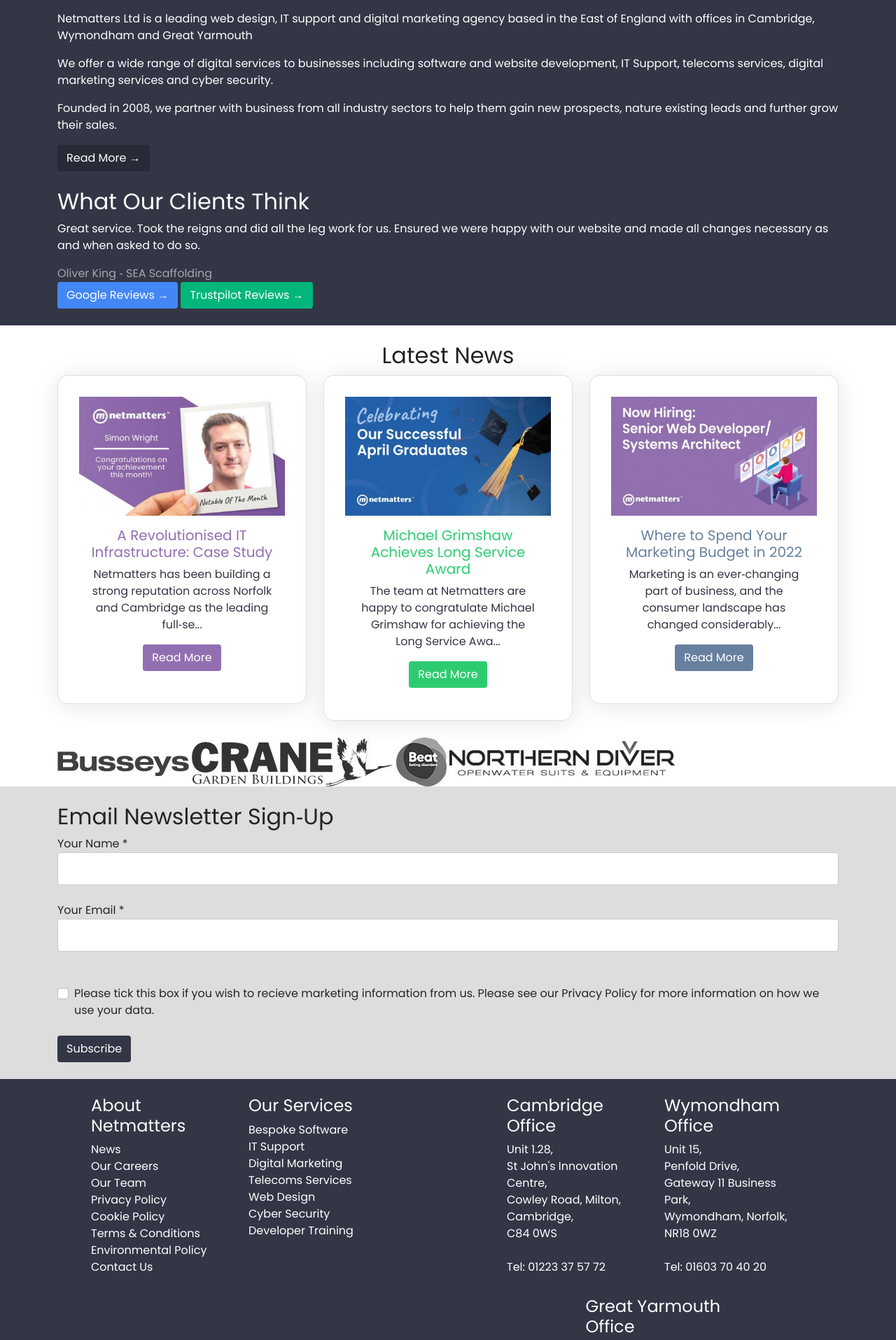
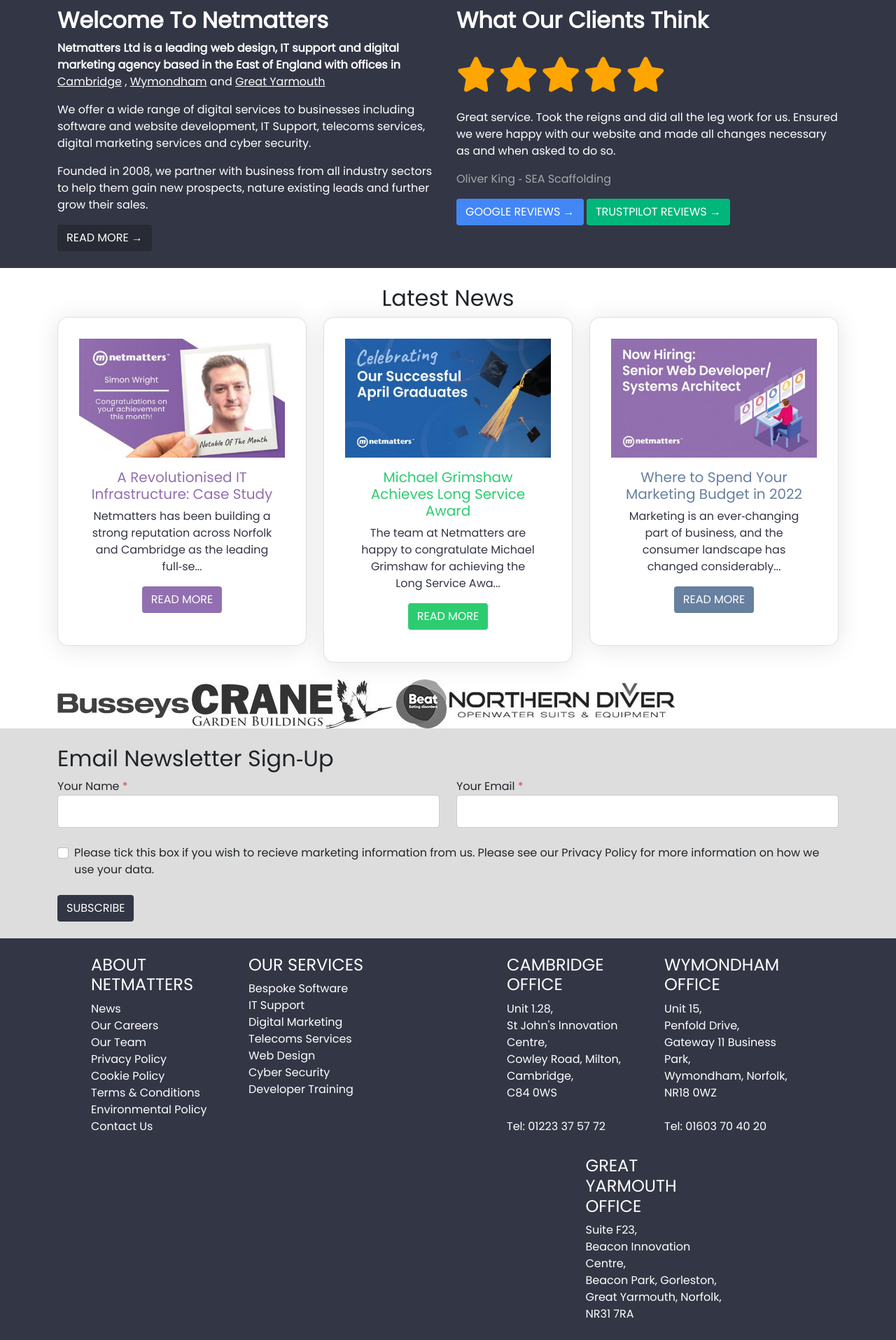
Before and after one commit to DanielGoreSCS/HTML-CSS-Reflection, a PHP site: page / in a window 1280 px wide; the page is wider, and only the part inside the window is pictured. Shown: the part 1968-3883 px from the top of that part at 70% size. Run offline with PHP 8.4, Linux system fonts and the light colour scheme; some libraries are stand-ins or nearby versions.

Commit message:
Added stars to review and format to form
Stars have been added to the review and that section has been formatted. The form has been formatted.

```diff
--- a/css/style.css
+++ b/css/style.css
@@ -178,6 +178,10 @@
 .fa-graduation-cap {
   color: #CE4125;
 }
+.fa-star {
+  color: orange;
+  font-size: 50px;
+}
 
 .icon-rounded {
   width: 65px;
@@ -320,4 +324,8 @@
   background-color: #333645;
 }
 
+.required {
+  color: #D24D57;
+}
+
 /*# sourceMappingURL=style.css.map */
--- a/index.html
+++ b/index.html
@@ -30,8 +30,8 @@
                     </div>
                     <div class="col-xs-3 col-sm-6 col-md-7 col-lg-8 row align-items-center">
                         <div class="col-4 d-none d-lg-block text-center">
-                            <a class="btn btn-support inner-height" href="#"><i class="fa-solid fa-computer-mouse d-inline"></i> Support</a>
-                            <a class="btn btn-contact inner-height" href="#"><i class="fa-solid fa-paper-plane d-inline"></i> Contact</a>
+                            <a class="btn btn-support inner-height text-uppercase" href="#"><i class="fa-solid fa-computer-mouse d-inline"></i> Support</a>
+                            <a class="btn btn-contact inner-height text-uppercase" href="#"><i class="fa-solid fa-paper-plane d-inline"></i> Contact</a>
                         </div>
                         <div class="d-none d-md-block col-md-7">
                             <div class="input-group">
@@ -53,7 +53,7 @@
                 <div class="collapse navbar-collapse justify-content-center" id="navbarNavDropdown">
                     <ul class="navbar-nav">
                         <li class="nav-item dropdown"> <!-- Bespoke Software -->
-                            <a class="nav-link" data-bs-toggle="dropdown" href="#" role="button" aria-expanded="false">
+                            <a class="nav-link text-uppercase" data-bs-toggle="dropdown" href="#" role="button" aria-expanded="false">
                                 <span><i class="fa-solid fa-grip"></i></span>
                                 <small>Bespoke</small>
                                 Software
@@ -69,7 +69,7 @@
                             </ul>
                         </li>
                         <li class="nav-item dropdown"> <!-- IT Support -->
-                            <a class="nav-link" data-bs-toggle="dropdown" href="#" role="button" aria-expanded="false">
+                            <a class="nav-link text-uppercase" data-bs-toggle="dropdown" href="#" role="button" aria-expanded="false">
                                 <i class="fa-solid fa-desktop"></i>
                                 <small>IT</small>
                                 Support
@@ -84,7 +84,7 @@
                             </ul>
                         </li>
                         <li class="nav-item dropdown"> <!-- Digital Marketing -->
-                            <a class="nav-link" data-bs-toggle="dropdown" href="#" role="button" aria-expanded="false">
+                            <a class="nav-link text-uppercase" data-bs-toggle="dropdown" href="#" role="button" aria-expanded="false">
                                 <i class="fa-solid fa-signal"></i>
                                 <small>Digital</small>
                                 Marketing
@@ -99,7 +99,7 @@
                             </ul>
                         </li>
                         <li class="nav-item dropdown"> <!-- Telecoms Services -->
-                            <a class="nav-link" data-bs-toggle="dropdown" href="#" role="button" aria-expanded="false">
+                            <a class="nav-link text-uppercase" data-bs-toggle="dropdown" href="#" role="button" aria-expanded="false">
                                 <i class="fa-solid fa-phone"></i>
                                 <small>Telecoms</small>
                                 Services
@@ -114,7 +114,7 @@
                             </ul>
                         </li>
                         <li class="nav-item dropdown"> <!-- Web Design -->
-                            <a class="nav-link" data-bs-toggle="dropdown" href="#" role="button" aria-expanded="false">
+                            <a class="nav-link text-uppercase" data-bs-toggle="dropdown" href="#" role="button" aria-expanded="false">
                                 <i class="fa-solid fa-code"></i>
                                 <small>Web</small>
                                 Design
@@ -129,7 +129,7 @@
                             </ul>
                         </li>
                         <li class="nav-item dropdown"> <!-- Cyber Security -->
-                            <a class="nav-link" data-bs-toggle="dropdown" href="#" role="button" aria-expanded="false">
+                            <a class="nav-link text-uppercase" data-bs-toggle="dropdown" href="#" role="button" aria-expanded="false">
                                 <i class="fa-solid fa-shield-halved"></i>
                                 <small>Cyber</small>
                                 Security
@@ -144,7 +144,7 @@
                             </ul>
                         </li>
                         <li class="nav-item dropdown"> <!-- Developer Course -->
-                            <a class="nav-link" data-bs-toggle="dropdown" href="#" role="button" aria-expanded="false">
+                            <a class="nav-link text-uppercase" data-bs-toggle="dropdown" href="#" role="button" aria-expanded="false">
                                 <i class="fa-solid fa-graduation-cap"></i>
                                 <small>Developer</small>
                                 Course
@@ -178,7 +178,7 @@
                             <div class="card-body">
                                 <h5 class="card-title">Bespoke Software</h5>
                                 <p class="card-text">Tailored software solutions to improve business productivity and online profits&period;</p>
-                                <span class="btn besp-soft">Read More</span>
+                                <span class="btn besp-soft text-uppercase">Read More</span>
                             </div>
                         </div>
                     </a>
@@ -190,7 +190,7 @@
                             <div class="card-body">
                                 <h5 class="card-title">IT Support</h5>
                                 <p class="card-text">Remotely managed IT services that is catered to your businesses needs&comma; adds value &amp; reduces costs&period;</p>
-                                <span class="btn it-sup">Read More</span>
+                                <span class="btn it-sup text-uppercase">Read More</span>
                             </div>
                         </div>
                     </a>
@@ -202,7 +202,7 @@
                             <div class="card-body">
                                 <h5 class="card-title">Digital Marketing</h5>
                                 <p class="card-text">Driven brand awareness &amp; ROI through creative digital marketing campaigns&period;</p>
-                                <span class="btn dig-mark">Read More</span>
+                                <span class="btn dig-mark text-uppercase">Read More</span>
                             </div>
                         </div>
                     </a>
@@ -214,7 +214,7 @@
                             <div class="card-body">
                                 <h5 class="card-title">Telecoms Services</h5>
                                 <p class="card-text">Stay connected with bespoke telecoms solutions when you need it most&period;</p>
-                                <span class="btn tel-serv">Read More</span>
+                                <span class="btn tel-serv text-uppercase">Read More</span>
                             </div>
                         </div>
                     </a>
@@ -226,7 +226,7 @@
                             <div class="card-body">
                                 <h5 class="card-title">Web Design</h5>
                                 <p class="card-text">User&hyphen;centric design for businesses looking to make a lasting impression&period;</p>
-                                <span class="btn web-des">Read More</span>
+                                <span class="btn web-des text-uppercase">Read More</span>
                             </div>
                         </div>
                     </a>
@@ -238,7 +238,7 @@
                             <div class="card-body">
                                 <h5 class="card-title">Cyber Security</h5>
                                 <p class="card-text">Ensuring your online business stays secure 24&#47;7 365 days of the year&period;</p>
-                                <span class="btn cyb-sec">Read More</span>
+                                <span class="btn cyb-sec text-uppercase">Read More</span>
                             </div>
                         </div>
                     </a>
@@ -250,7 +250,7 @@
                             <div class="card-body">
                                 <h5 class="card-title">Developer Training</h5>
                                 <p class="card-text">Have you considered a career in web development but you aren&apos;t sure where to start&quest;</p>
-                                <span class="btn dev-train">Read More</span>
+                                <span class="btn dev-train text-uppercase">Read More</span>
                             </div>
                         </div>
                     </a>
@@ -269,22 +269,42 @@
         </div>
         <div class="welcome py-4">
             <div class="container">
-                <div class="mb-4">
-                    <h2>Welcome To Netmatters</h2>
-                    <p>Netmatters Ltd is a leading web design&comma; IT support and digital marketing agency based in the East of England with offices in Cambridge&comma; Wymondham and Great Yarmouth</p>
+                <div class="row">
+                    <div class="col-md-6">
+                        <h2><strong>Welcome To Netmatters</strong></h2>
+                        <p>
+                            <strong>Netmatters Ltd is a leading web design&comma; IT support and digital marketing agency based in the East of England with offices in</strong>
+                            <a href="#" style="color: #fff"><u>Cambridge</u></a>
+                            &comma;
+                            <a href="#" style="color: #fff"><u>Wymondham</u></a>
+                            and
+                            <a href="#" style="color: #fff"><u>Great Yarmouth</u></a>
+                        </p>
                         <p>We offer a wide range of digital services to businesses including software and website development&comma; IT Support&comma; telecoms services&comma; digital marketing services and cyber security&period;</p>
                         <p>Founded in 2008&comma; we partner with business from all industry sectors to help them gain new prospects&comma; nature existing leads and further grow their sales&period;</p>
                         <div>
-                        <a class="btn read-more" href="#">Read More &rarr;</a>
+                            <a class="btn read-more text-uppercase" href="#">Read More &rarr;</a>
                         </div>
                     </div>
+                    <div class="col-md-6">
+                        <h2><strong>What Our Clients Think</strong></h2>
+                        <div class="py-4">
+                            <i class="fa-solid fa-star d-inline"></i>
+                            <i class="fa-solid fa-star d-inline"></i>
+                            <i class="fa-solid fa-star d-inline"></i>
+                            <i class="fa-solid fa-star d-inline"></i>
+                            <i class="fa-solid fa-star d-inline"></i>
+                        </div>
+                        <p>
+                            <span>Great service&period; Took the reigns and did all the leg work for us&period; Ensured we were happy with our website and made all changes necessary as and when asked to do so&period;</span>
+                        </p>
+                        <p>
+                            <span class="quote-author">Oliver King &hyphen; SEA Scaffolding</span>
+                        </p>
                         <div>
-                    <h2>What Our Clients Think</h2>
-                    <p>Great service&period; Took the reigns and did all the leg work for us&period; Ensured we were happy with our website and made all changes necessary as and when asked to do so&period;</p>
-                    <span class="quote-author">Oliver King &hyphen; SEA Scaffolding</span>
-                    <div>
-                        <a class="btn google" href="#">Google Reviews &rarr;</a>
-                        <a class="btn trustpilot" href="#">Trustpilot Reviews &rarr;</a>
+                            <a class="btn google text-uppercase" href="#">Google Reviews &rarr;</a>
+                            <a class="btn trustpilot text-uppercase" href="#">Trustpilot Reviews &rarr;</a>
+                        </div>
                     </div>
                 </div>
             </div>
@@ -299,7 +319,7 @@
                     <div class="card-body card-news-1">
                         <h5 class="card-title">A Revolutionised IT Infrastructure&colon; Case Study</h5>
                         <p class="card-text">Netmatters has been building a strong reputation across Norfolk and Cambridge as the leading full&hyphen;se&period;&period;&period;</p>
-                        <span class="btn">Read More</span>
+                        <span class="btn text-uppercase">Read More</span>
                     </div>
                 </article>
             </div>
@@ -309,7 +329,7 @@
                     <div class="card-body card-news-2">
                         <h5 class="card-title">Michael Grimshaw Achieves Long Service Award</h5>
                         <p class="card-text">The team at Netmatters are happy to congratulate Michael Grimshaw for achieving the Long Service Awa&period;&period;&period;</p>
-                        <span class="btn">Read More</span>
+                        <span class="btn text-uppercase">Read More</span>
                     </div>
                 </article>
             </div>
@@ -319,7 +339,7 @@
                     <div class="card-body card-news-3">
                         <h5 class="card-title">Where to Spend Your Marketing Budget in 2022</h5>
                         <p class="card-text">Marketing is an ever&hyphen;changing part of business&comma; and the consumer landscape has changed considerably&period;&period;&period;</p>
-                        <span class="btn">Read More</span>
+                        <span class="btn text-uppercase">Read More</span>
                     </div>
                 </article>
             </div>
@@ -335,15 +355,21 @@
         <div class="container">
             <h2>Email Newsletter Sign&hyphen;Up</h2>
             <form>
-                <label for="newsletter-name">Your Name <span>*</span></label>
+                <div class="row">
+                    <div class="col-lg-6">
+                        <label for="newsletter-name">Your Name <span class="required">*</span></label>
                         <input class="form-control mb-4" id="newsletter-name" type="text">
-                <label for="newsletter-email">Your Email <span>*</span></label>
-                <input class="form-control mb-4" id="newsletter-email" type="text"><br>
+                    </div>
+                <div class="col-lg-6">
+                        <label for="newsletter-email">Your Email <span class="required">*</span></label>
+                        <input class="form-control mb-4" id="newsletter-email" type="text">
+                    </div>
+                </div>
                 <div class="form-check mb-4">
                     <input class="form-check-input" id="form-checkbox" type="checkbox">
                     <label class="form-check-label" for="form-checkbox">Please tick this box if you wish to recieve marketing information from us&period; Please see our Privacy Policy for more information on how we use your data&period;</label><br>
                 </div>
-                <button class="btn form-submit" type="button">Subscribe</button>
+                <button class="btn form-submit text-uppercase" type="button">Subscribe</button>
             </form>
         </div>
     </section>
@@ -352,7 +378,7 @@
             <div class="row justify-content-between">
                 <div class="col-lg-6 row justify-content-center justify-content-sm-even">
                     <div class="services col-sm-6">
-                        <h4>About Netmatters</h4>
+                        <h4 class="text-uppercase">About Netmatters</h4>
                         <ul>
                             <li><a href="#">News</a></li>
                             <li><a href="#">Our Careers</a></li>
@@ -365,7 +391,7 @@
                         </ul>
                     </div>
                     <div class="services col-sm-6">
-                        <h4>Our Services</h4>
+                        <h4 class="text-uppercase">Our Services</h4>
                         <ul>
                             <li><a href="#">Bespoke Software</a></li>
                             <li><a href="#">IT Support</a></li>
@@ -379,7 +405,7 @@
                 </div>
                 <div class="col-lg-6 row justify-content-center">
                     <div class="offices col-sm-6 col-lg-4">
-                        <h4>Cambridge Office</h4>
+                        <h4 class="text-uppercase">Cambridge Office</h4>
                         <ul>
                             <li>Unit 1.28&comma;</li>
                             <li>St John&apos;s Innovation Centre&comma;</li>
@@ -391,7 +417,7 @@
                         </ul>
                     </div>
                     <div class="offices col-sm-6 col-lg-4">
-                        <h4>Wymondham Office</h4>
+                        <h4 class="text-uppercase">Wymondham Office</h4>
                         <ul>
                             <li>Unit 15&comma;</li>
                             <li>Penfold Drive&comma;</li>
@@ -403,7 +429,7 @@
                         </ul>
                     </div>
                     <div class="offices col-sm-6 col-lg-4">
-                        <h4>Great Yarmouth Office</h4>
+                        <h4 class="text-uppercase">Great Yarmouth Office</h4>
                         <ul>
                             <li>Suite F23&comma;</li>
                             <li>Beacon Innovation Centre&comma;</li>
--- a/scss/abstracts/_colors.scss
+++ b/scss/abstracts/_colors.scss
@@ -24,6 +24,8 @@
 $google: #4387F6;
 
 $trustpilot: #00B67B;
+
+$required: #D24D57;
 
 $articles:  (
     "1": #926fb1,
--- a/scss/components/_forms.scss
+++ b/scss/components/_forms.scss
@@ -10,3 +10,7 @@
         background-color: c.$primary;
     }
 }
+
+.required {
+    color: c.$required;
+}
--- a/scss/components/_icons.scss
+++ b/scss/components/_icons.scss
@@ -36,6 +36,10 @@
     &-graduation-cap {
         color: c.$developer--training;
     }
+    &-star {
+        color: orange;
+        font-size: 50px;
+    }
 }
 .icon-rounded {
     width: 65px;
```
Also changed, not shown: 1 other file. Lines whose indentation alone changed are shown as unchanged.
